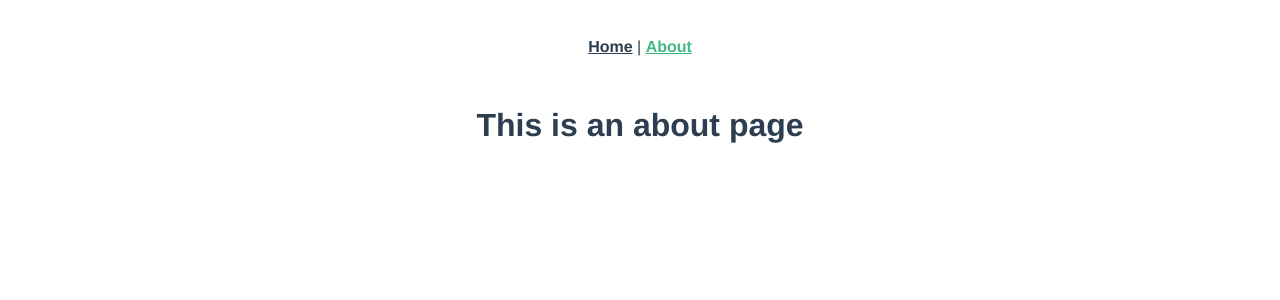
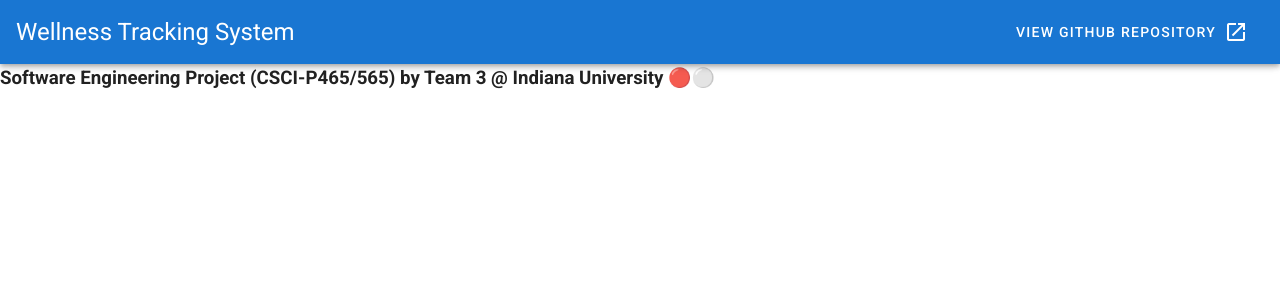
Before and after one commit to IU-P465-565-Team-3/wellness-tracking-system-app, a Vue app: page /about in a window 1280 px wide. Shown: the top 300 px of the page. Built offline with nearby package versions, Linux system fonts and the light colour scheme.

Commit message:
Install vuetify, set up temporary landing page

```diff
--- a/public/index.html
+++ b/public/index.html
@@ -1,11 +1,13 @@
 <!DOCTYPE html>
-<html lang="">
+<html lang="en">
   <head>
     <meta charset="utf-8">
     <meta http-equiv="X-UA-Compatible" content="IE=edge">
     <meta name="viewport" content="width=device-width,initial-scale=1.0">
     <link rel="icon" href="<%= BASE_URL %>favicon.ico">
     <title><%= htmlWebpackPlugin.options.title %></title>
+    <link rel="stylesheet" href="https://fonts.googleapis.com/css?family=Roboto:100,300,400,500,700,900">
+    <link rel="stylesheet" href="https://cdn.jsdelivr.net/npm/@mdi/font@latest/css/materialdesignicons.min.css">
   </head>
   <body>
     <noscript>
--- a/src/App.vue
+++ b/src/App.vue
@@ -1,32 +1,38 @@
 <template>
-  <div id="app">
-    <div id="nav">
-      <router-link to="/">Home</router-link> |
-      <router-link to="/about">About</router-link>
-    </div>
-    <router-view/>
-  </div>
+  <v-app>
+    <v-app-bar
+      app
+      color="primary"
+      dark
+    >
+      <div class="d-flex headline align-center">
+        Wellness Tracking System
+      </div>
+
+      <v-spacer />
+
+      <v-btn
+        href="https://github.com/IU-P465-565-Team-3/wellness-tracking-system-app"
+        target="_blank"
+        text
+      >
+        <span class="mr-2">View GitHub Repository</span>
+        <v-icon>mdi-open-in-new</v-icon>
+      </v-btn>
+    </v-app-bar>
+
+    <v-main>
+      <router-view />
+    </v-main>
+  </v-app>
 </template>
 
-<style lang="scss">
-#app {
-  font-family: Avenir, Helvetica, Arial, sans-serif;
-  -webkit-font-smoothing: antialiased;
-  -moz-osx-font-smoothing: grayscale;
-  text-align: center;
-  color: #2c3e50;
+<script>
+
+export default {
+  name: 'App',
+  data: () => ({
+    //
+  })
 }
-
-#nav {
-  padding: 30px;
-
-  a {
-    font-weight: bold;
-    color: #2c3e50;
-
-    &.router-link-exact-active {
-      color: #42b983;
-    }
-  }
-}
-</style>
+</script>
--- a/src/components/HelloWorld.vue
+++ b/src/components/HelloWorld.vue
@@ -1,60 +1,80 @@
 <template>
-  <div class="hello">
-    <h1>{{ msg }}</h1>
-    <p>
-      For a guide and recipes on how to configure / customize this project,<br>
-      check out the
-      <a href="https://cli.vuejs.org" target="_blank" rel="noopener">vue-cli documentation</a>.
-    </p>
-    <h3>Installed CLI Plugins</h3>
-    <ul>
-      <li><a href="https://github.com/vuejs/vue-cli/tree/dev/packages/%40vue/cli-plugin-babel" target="_blank" rel="noopener">babel</a></li>
-      <li><a href="https://github.com/vuejs/vue-cli/tree/dev/packages/%40vue/cli-plugin-router" target="_blank" rel="noopener">router</a></li>
-      <li><a href="https://github.com/vuejs/vue-cli/tree/dev/packages/%40vue/cli-plugin-vuex" target="_blank" rel="noopener">vuex</a></li>
-      <li><a href="https://github.com/vuejs/vue-cli/tree/dev/packages/%40vue/cli-plugin-eslint" target="_blank" rel="noopener">eslint</a></li>
-    </ul>
-    <h3>Essential Links</h3>
-    <ul>
-      <li><a href="https://vuejs.org" target="_blank" rel="noopener">Core Docs</a></li>
-      <li><a href="https://forum.vuejs.org" target="_blank" rel="noopener">Forum</a></li>
-      <li><a href="https://chat.vuejs.org" target="_blank" rel="noopener">Community Chat</a></li>
-      <li><a href="https://twitter.com/vuejs" target="_blank" rel="noopener">Twitter</a></li>
-      <li><a href="https://news.vuejs.org" target="_blank" rel="noopener">News</a></li>
-    </ul>
-    <h3>Ecosystem</h3>
-    <ul>
-      <li><a href="https://router.vuejs.org" target="_blank" rel="noopener">vue-router</a></li>
-      <li><a href="https://vuex.vuejs.org" target="_blank" rel="noopener">vuex</a></li>
-      <li><a href="https://github.com/vuejs/vue-devtools#vue-devtools" target="_blank" rel="noopener">vue-devtools</a></li>
-      <li><a href="https://vue-loader.vuejs.org" target="_blank" rel="noopener">vue-loader</a></li>
-      <li><a href="https://github.com/vuejs/awesome-vue" target="_blank" rel="noopener">awesome-vue</a></li>
-    </ul>
-  </div>
+  <v-container>
+    <v-row class="text-center">
+      <v-col cols="12">
+        <v-img
+          :src="require('../assets/logo.svg')"
+          class="my-3"
+          contain
+          height="200"
+        />
+      </v-col>
+
+      <v-col class="mb-4">
+        <h2 class="display-2 font-weight-bold mb-3">
+          Work in progress! Please come back later 🚧
+        </h2>
+      </v-col>
+
+    </v-row>
+  </v-container>
 </template>
 
 <script>
 export default {
   name: 'HelloWorld',
-  props: {
-    msg: String
-  }
+
+  data: () => ({
+    ecosystem: [
+      {
+        text: 'vuetify-loader',
+        href: 'https://github.com/vuetifyjs/vuetify-loader'
+      },
+      {
+        text: 'github',
+        href: 'https://github.com/vuetifyjs/vuetify'
+      },
+      {
+        text: 'awesome-vuetify',
+        href: 'https://github.com/vuetifyjs/awesome-vuetify'
+      }
+    ],
+    importantLinks: [
+      {
+        text: 'Documentation',
+        href: 'https://vuetifyjs.com'
+      },
+      {
+        text: 'Chat',
+        href: 'https://community.vuetifyjs.com'
+      },
+      {
+        text: 'Made with Vuetify',
+        href: 'https://madewithvuejs.com/vuetify'
+      },
+      {
+        text: 'Twitter',
+        href: 'https://twitter.com/vuetifyjs'
+      },
+      {
+        text: 'Articles',
+        href: 'https://medium.com/vuetify'
+      }
+    ],
+    whatsNext: [
+      {
+        text: 'Explore components',
+        href: 'https://vuetifyjs.com/components/api-explorer'
+      },
+      {
+        text: 'Select a layout',
+        href: 'https://vuetifyjs.com/getting-started/pre-made-layouts'
+      },
+      {
+        text: 'Frequently Asked Questions',
+        href: 'https://vuetifyjs.com/getting-started/frequently-asked-questions'
+      }
+    ]
+  })
 }
 </script>
-
-<!-- Add "scoped" attribute to limit CSS to this component only -->
-<style scoped lang="scss">
-h3 {
-  margin: 40px 0 0;
-}
-ul {
-  list-style-type: none;
-  padding: 0;
-}
-li {
-  display: inline-block;
-  margin: 0 10px;
-}
-a {
-  color: #42b983;
-}
-</style>
--- a/src/main.js
+++ b/src/main.js
@@ -2,11 +2,13 @@ import Vue from 'vue'
 import App from './App.vue'
 import router from './router'
 import store from './store'
+import vuetify from './plugins/vuetify'
 
 Vue.config.productionTip = false
 
 new Vue({
   router,
   store,
+  vuetify,
   render: h => h(App)
 }).$mount('#app')
--- /dev/null
+++ b/src/plugins/vuetify.js
@@ -0,0 +1,7 @@
+import Vue from 'vue'
+import Vuetify from 'vuetify/lib/framework'
+
+Vue.use(Vuetify)
+
+export default new Vuetify({
+})
--- a/src/views/About.vue
+++ b/src/views/About.vue
@@ -1,5 +1,5 @@
 <template>
   <div class="about">
-    <h1>This is an about page</h1>
+    <h3>Software Engineering Project (CSCI-P465/565) by Team 3 @ Indiana University 🔴⚪</h3>
   </div>
 </template>
--- a/src/views/Home.vue
+++ b/src/views/Home.vue
@@ -1,16 +1,13 @@
 <template>
-  <div class="home">
-    <img alt="Vue logo" src="../assets/logo.png">
-    <HelloWorld msg="Welcome to Your Vue.js App"/>
-  </div>
+  <hello-world />
 </template>
 
 <script>
-// @ is an alias to /src
-import HelloWorld from '@/components/HelloWorld.vue'
+import HelloWorld from '../components/HelloWorld'
 
 export default {
   name: 'Home',
+
   components: {
     HelloWorld
   }
--- /dev/null
+++ b/vue.config.js
@@ -0,0 +1,5 @@
+module.exports = {
+  transpileDependencies: [
+    'vuetify'
+  ]
+}
```
Also changed, not shown: package.json (+6 -2 lines), src/assets/logo.svg (added), 1 other file (tests, documents, lock files or other folders).
